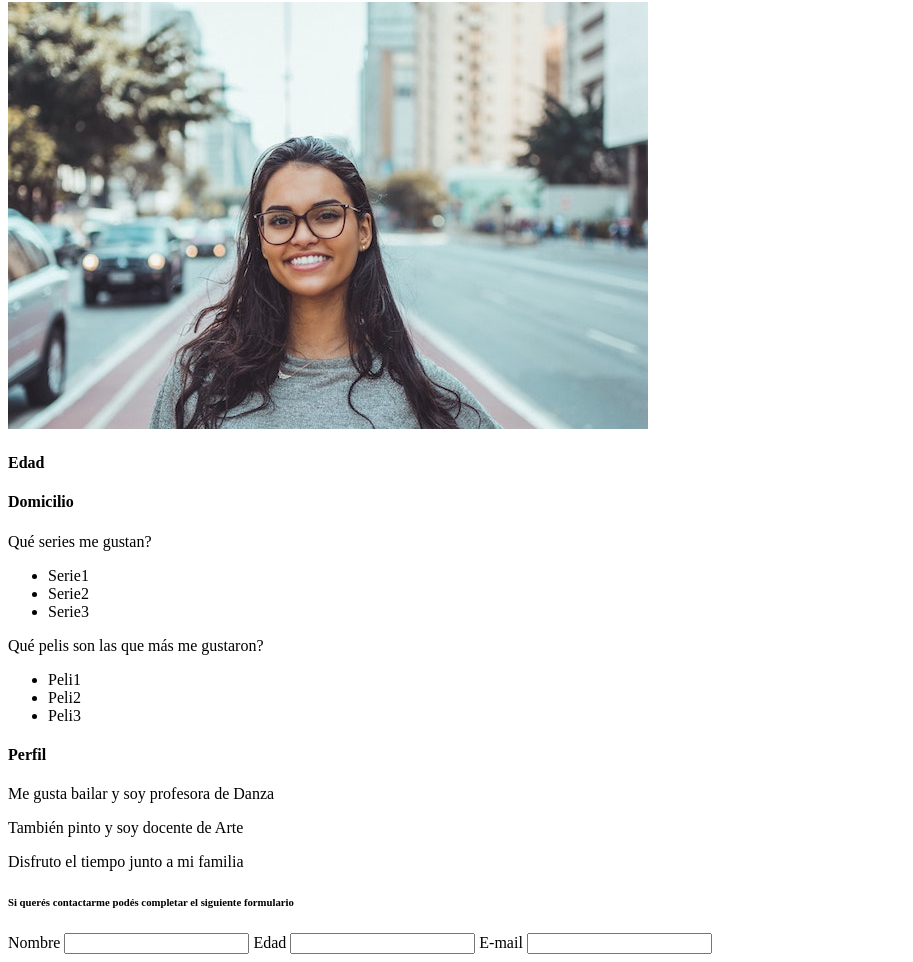
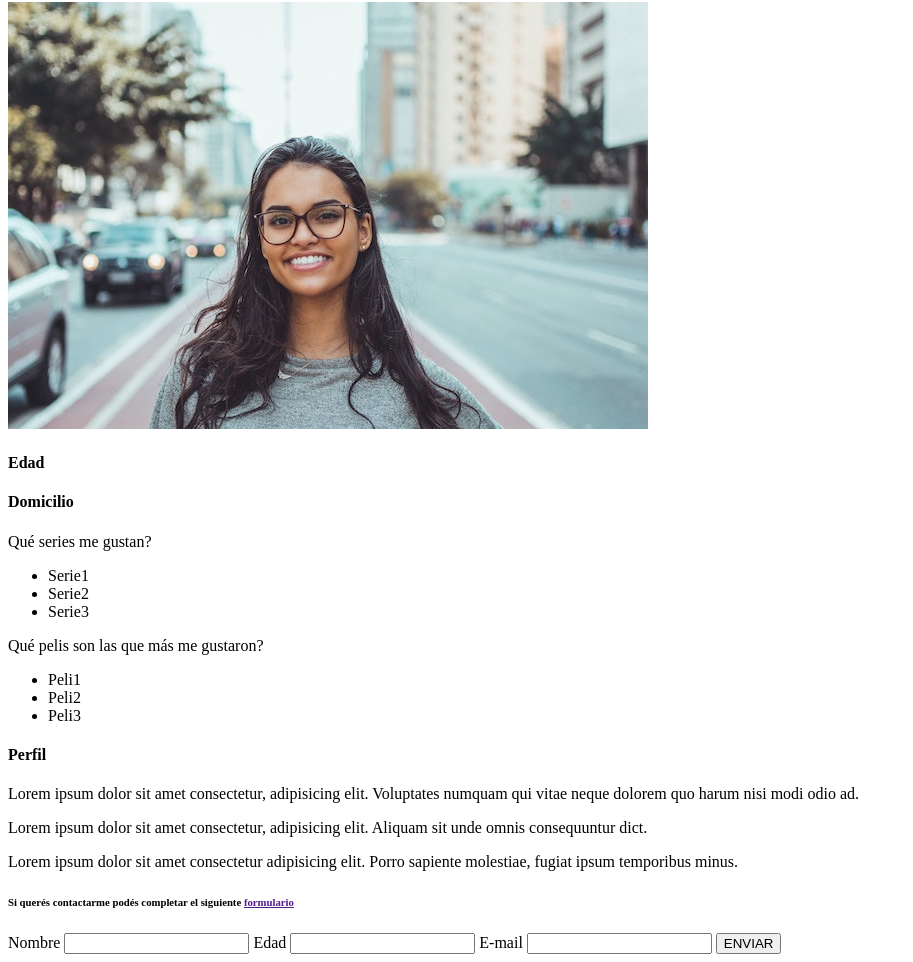
Before and after one commit to Pia87/Modulo1-Unidad2, a plain HTML site: page index.html in a window 1280 px wide. Shown: the part 78-1040 px from the top of the page, without its empty margins (0-913 px from the left). Drawn offline with Linux system fonts and the light colour scheme.

Commit message:
correcciones

```diff
--- a/index.html
+++ b/index.html
@@ -24,10 +24,10 @@
         <li>Peli3</li>
     </ul>
     <h4>Perfil</h4>
-    <p>Me gusta bailar y soy profesora de Danza</p>
-    <p>También pinto y soy docente de Arte</p>
-    <p>Disfruto el tiempo junto a mi familia</p>
-    <h6>Si querés contactarme podés completar el siguiente formulario</h6>
+    <p>Lorem ipsum dolor sit amet consectetur, adipisicing elit. Voluptates numquam qui vitae neque dolorem quo harum nisi modi odio ad.</p>
+    <p>Lorem ipsum dolor sit amet consectetur, adipisicing elit. Aliquam sit unde omnis consequuntur dict.</p>
+    <p>Lorem ipsum dolor sit amet consectetur adipisicing elit. Porro sapiente molestiae, fugiat ipsum temporibus minus. </p>
+    <h6>Si querés contactarme podés completar el siguiente <a href="">formulario</a> </h6>
     <form action="">
         <label for="">Nombre</label>
         <input type="text">
@@ -35,6 +35,7 @@
         <input type="number">
         <label for="">E-mail</label>
         <input type="email">
+        <button>ENVIAR</button>
     </form>
 </body>
 </html>
```
